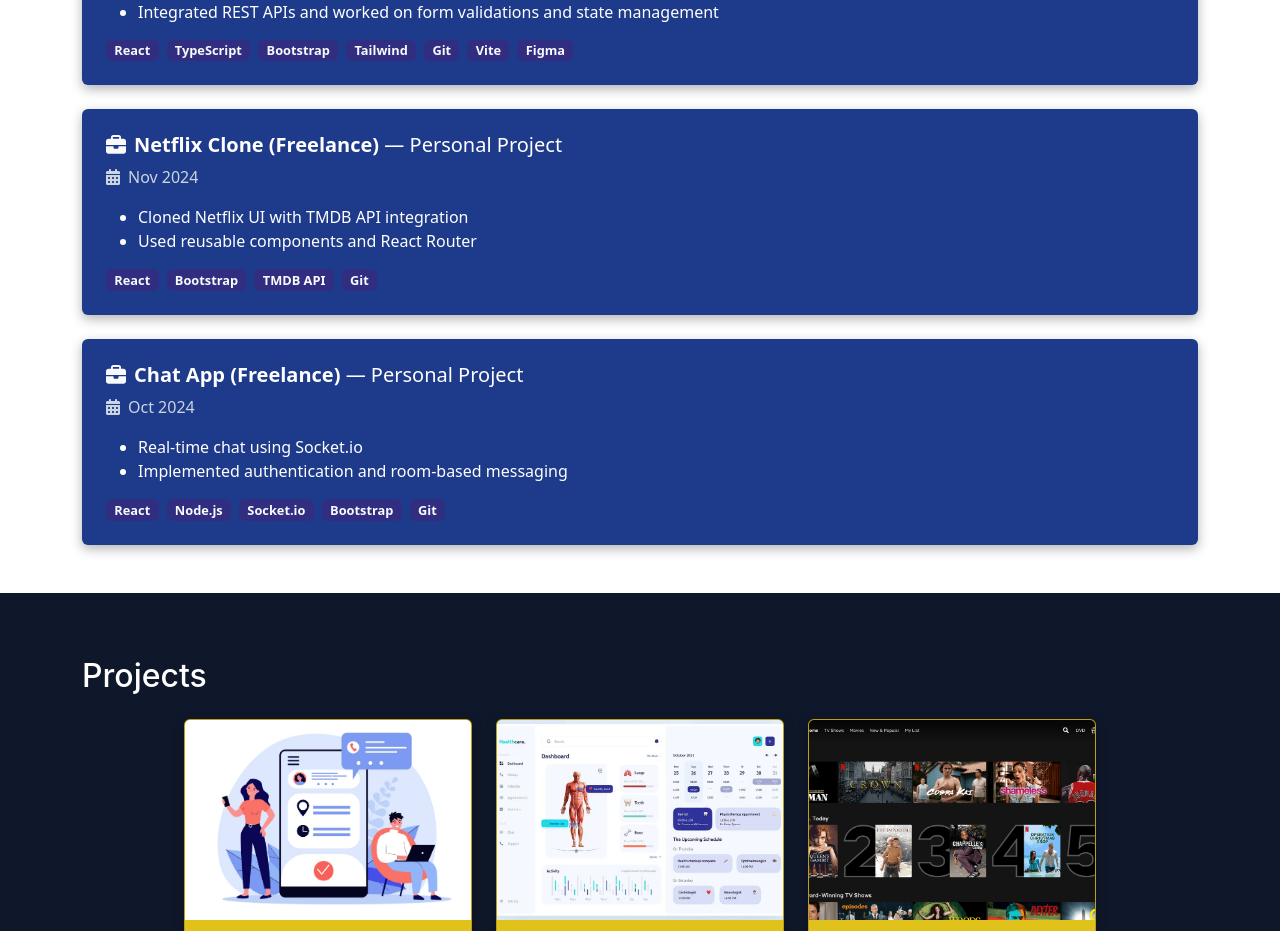
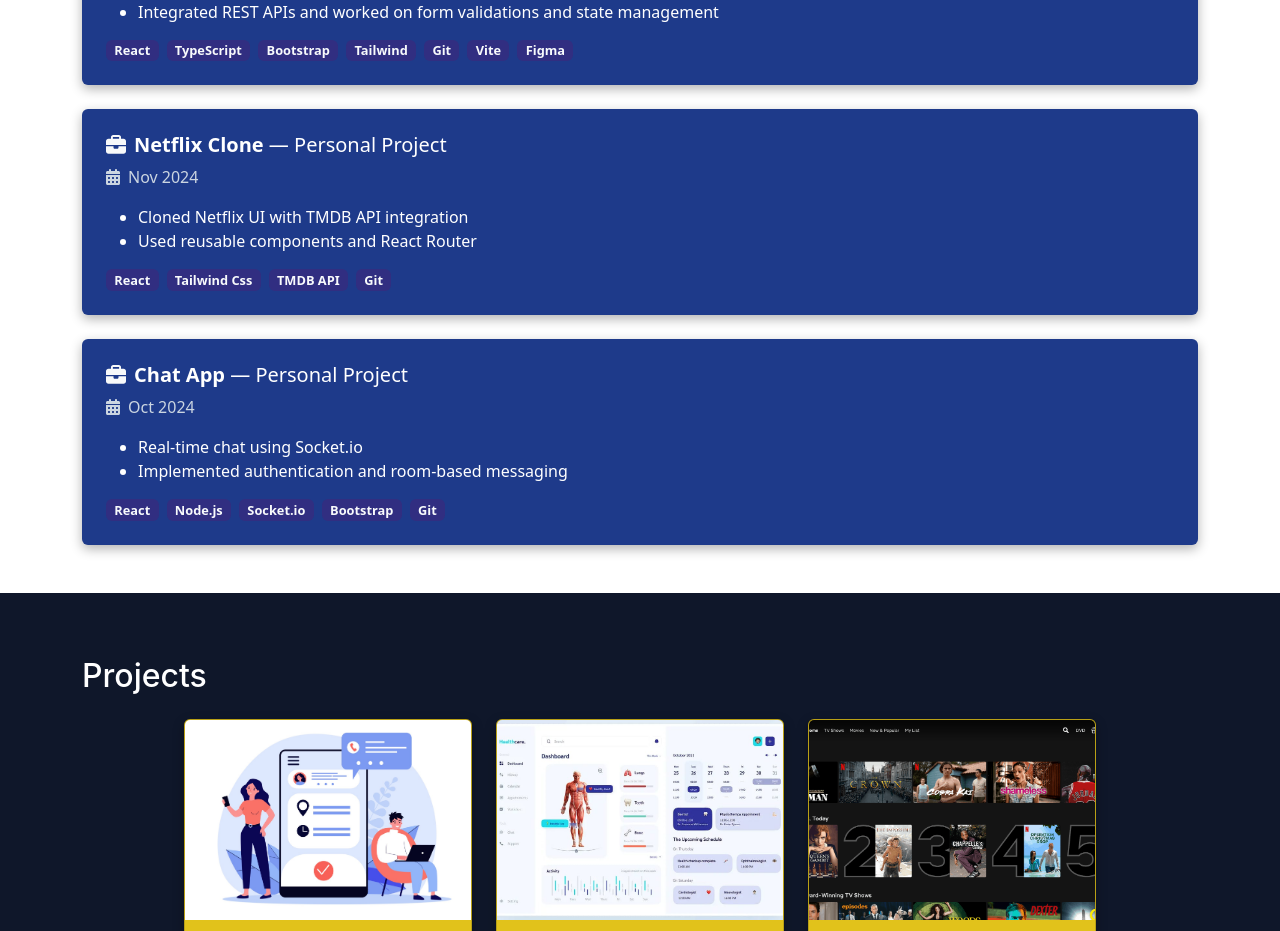
Before and after one commit to Thanveer-Aslam/Portfolio, a React (Vite) app: page / in a window 1280 px wide. Shown: the part 1144-2075 px from the top of the page. Built offline with nearby package versions, Linux system fonts and the light colour scheme.

Commit message:
use Tailwind in Netfilx clone

```diff
--- a/src/pages/Experience.jsx
+++ b/src/pages/Experience.jsx
@@ -16,17 +16,17 @@
     stack: ["React", "TypeScript", "Bootstrap", "Tailwind", "Git", "Vite", "Figma"]
   },
   {
-    title: "Netflix Clone (Freelance)",
+    title: "Netflix Clone",
     company: "Personal Project",
     date: "Nov 2024",
     details: [
       "Cloned Netflix UI with TMDB API integration",
       "Used reusable components and React Router"
     ],
-    stack: ["React", "Bootstrap", "TMDB API", "Git"]
+    stack: ["React", "Tailwind Css", "TMDB API", "Git"]
   },
   {
-    title: "Chat App (Freelance)",
+    title: "Chat App",
     company: "Personal Project",
     date: "Oct 2024",
     details: [
```
